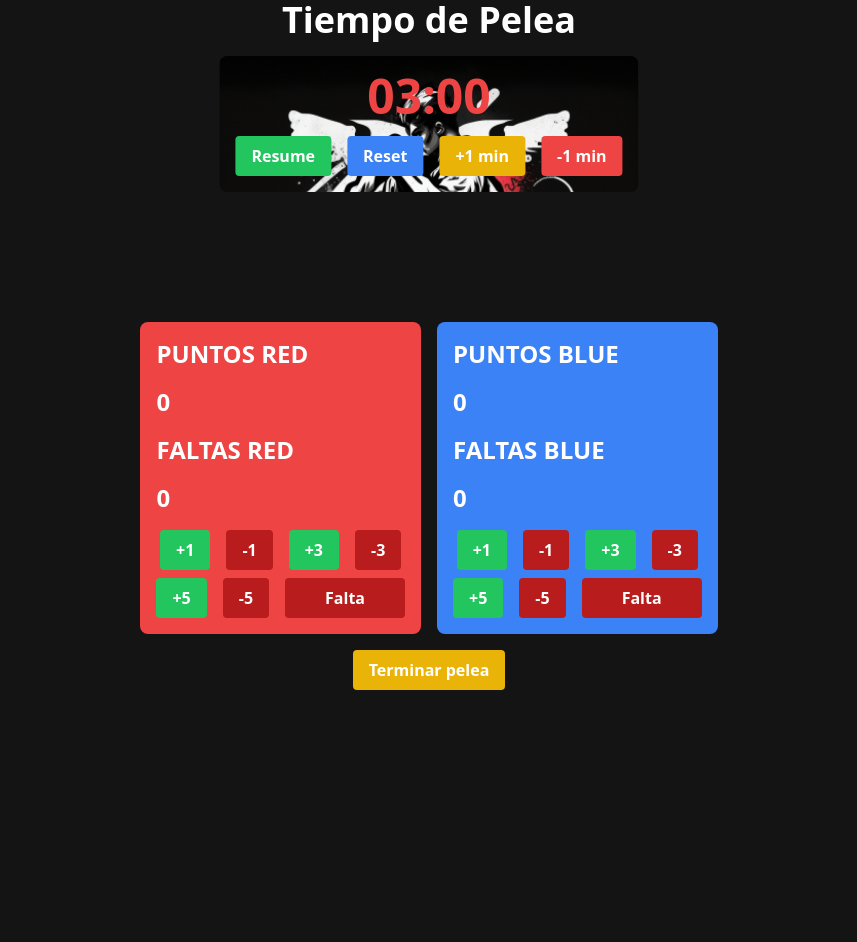
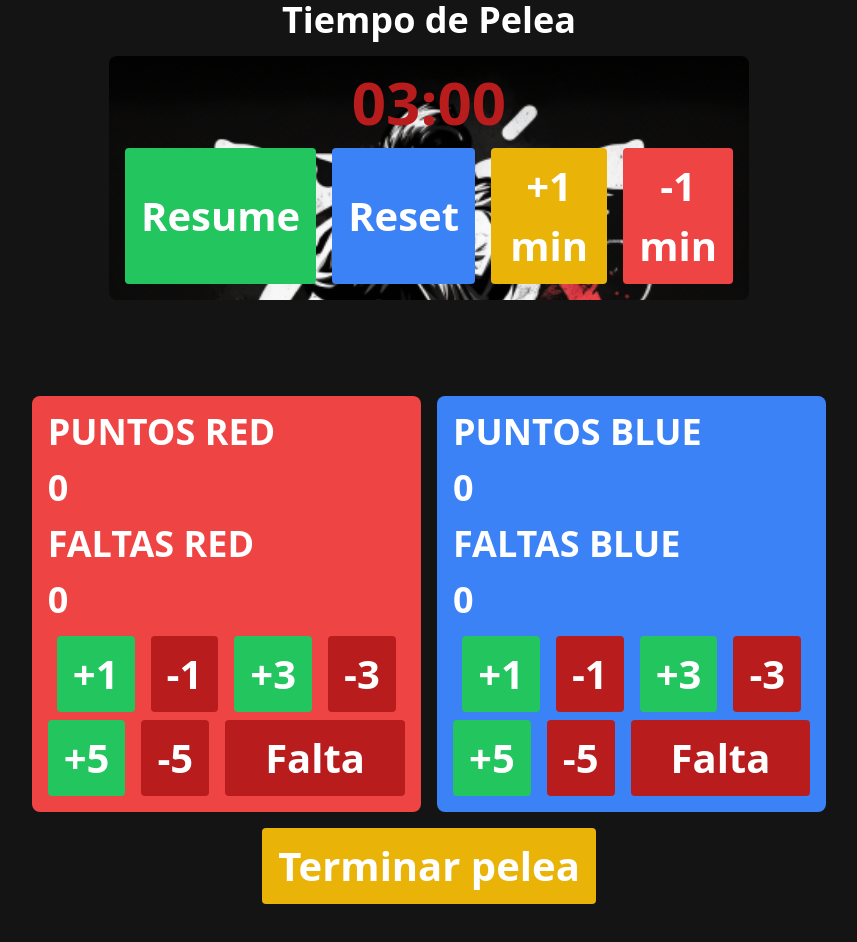
Before and after one commit to JohanLeon0914/zonaNorte, a Next.js app: page / in a window 1280 px wide. Shown: the top 942 px of the page, without its empty margins (211-1068 px from the left). Before the commit the page ends 896 px from the top, so only its background shows below. Built offline with nearby package versions, Linux system fonts and the light colour scheme.

Commit message:
aumentando tamanio de fuente

```diff
--- a/components/Fight.tsx
+++ b/components/Fight.tsx
@@ -30,10 +30,10 @@ const ScoreCounter = ({
   let colorTraducido = color === "red" ? "RED" : "BLUE";
   return (
     <div className={`text-white rounded-lg p-4 ${bgColor} mt-5`}>
-      <h1 className="text-2xl font-bold mb-4">PUNTOS {colorTraducido.toUpperCase()}</h1>
-      <div className="text-2xl font-bold mb-4">{score}</div>
-      <h1 className="text-2xl font-bold mb-4">FALTAS {colorTraducido.toUpperCase()}</h1>
-      <div className="text-2xl font-bold mb-4">{faults}</div>
+      <h1 className="text-4xl font-bold mb-4">PUNTOS {colorTraducido.toUpperCase()}</h1>
+      <div className="text-4xl font-bold mb-4">{score}</div>
+      <h1 className="text-4xl font-bold mb-4">FALTAS {colorTraducido.toUpperCase()}</h1>
+      <div className="text-4xl font-bold mb-4">{faults}</div>
       <div className="flex justify-center space-x-4">
         <button
           className="bg-green-500 hover:bg-green-700 text-white font-bold py-2 px-4 rounded"
--- a/components/Timer.tsx
+++ b/components/Timer.tsx
@@ -59,14 +59,14 @@ const Timer = ({ initialSeconds }: TimerProps) => {
   return (
     <>
       <div
-        className="rounded-lg p-4 text-center h-[100%]"
+        className="rounded-lg p-4 text-center h-[100%] bg-white"
         style={{
           backgroundImage: 'url("/img/taekondo_logo.png")',
           backgroundSize: "cover",
           backgroundRepeat: "no-repeat",
         }}
       >
-        <div className="text-5xl font-bold mb-4 text-red-500">{formatTime(seconds)}</div>
+        <div className="text-6xl font-bold mb-4 text-red-700">{formatTime(seconds)}</div>
         <div className="flex justify-center space-x-4">
           <button
             className="bg-green-500 hover:bg-green-700 text-white font-bold py-2 px-4 rounded"
--- a/styles/globals.css
+++ b/styles/globals.css
@@ -6,6 +6,7 @@
 @layer base {
     body {
         @apply bg-[#141414] text-white !scrollbar-thin !scrollbar-track-transparent;
+        font-size: 40px;
     }
     header {
         @apply fixed top-0 z-50 flex w-full items-center justify-between
```
